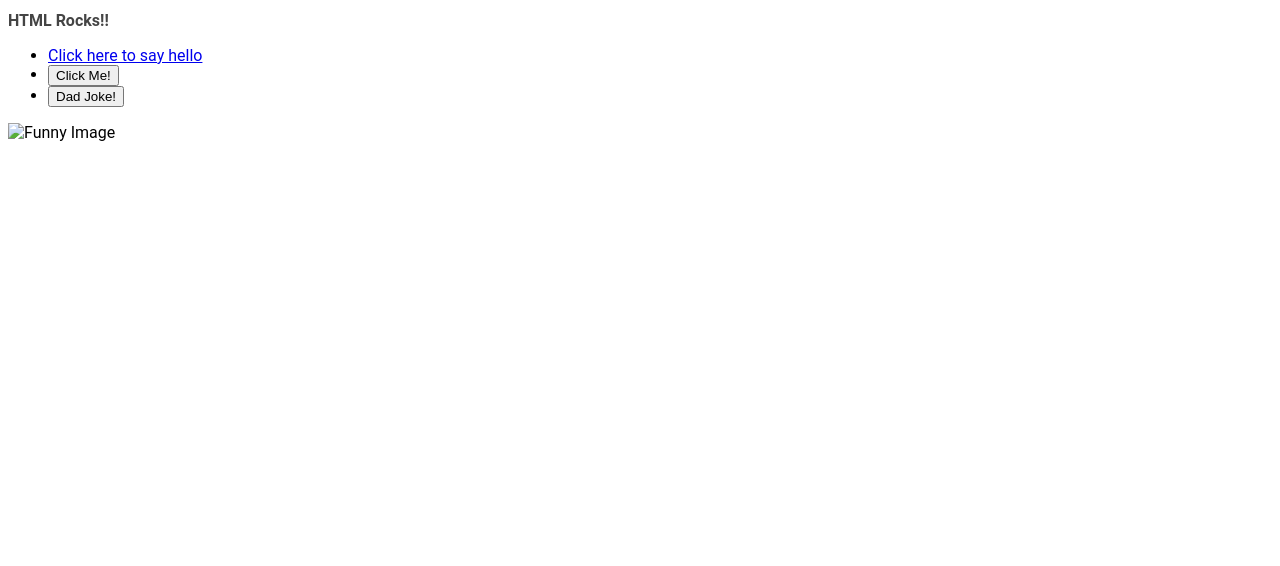
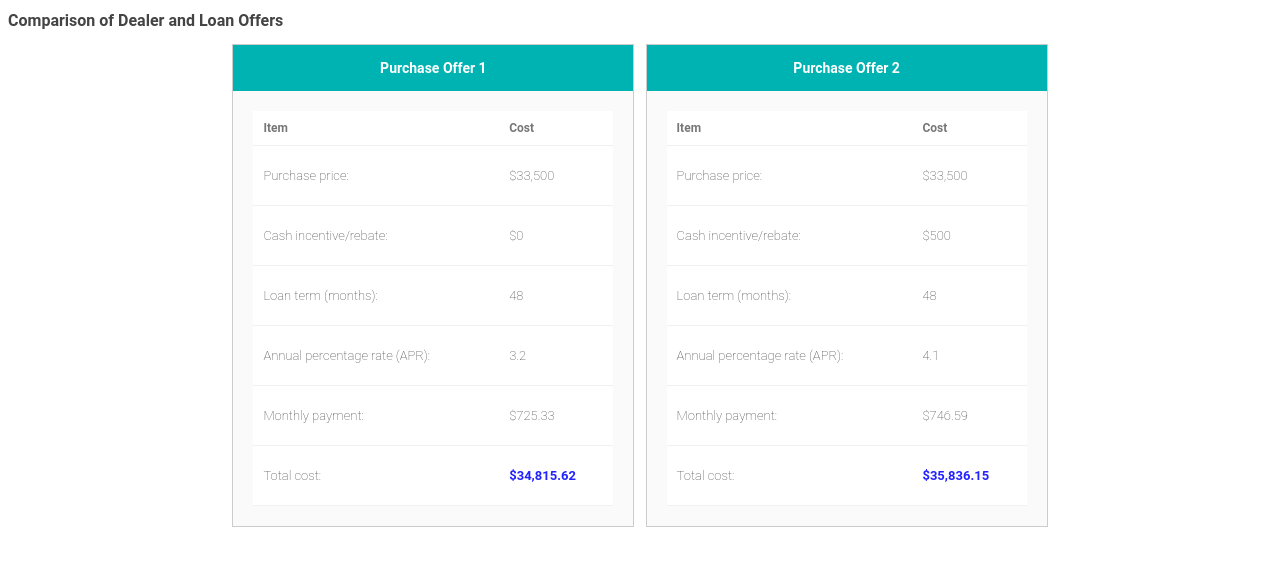
Before and after one commit to jacobroth-lab/5.03-Lab, a website: page index.html in a window 1280 px wide. Drawn offline with Linux system fonts and the light colour scheme.

Commit message:
Update index.html

```diff
--- a/index.html
+++ b/index.html
@@ -2,24 +2,125 @@
 <html>
 
 <head>
+
   <meta charset="utf-8">
-  <title>CS208 - Starter Code (UPDATE ME)!</title>
+
   <meta name="description" content="">
+
   <meta name="viewport" content="width=device-width, initial-scale=1">
+
   <link rel="stylesheet" href="style.css">
+
+  <title>Comparison of Dealer and Loan Offers</title>
+
 </head>
 
 <body>
-  <h1>HTML Rocks!!</h1>
-  <ul>
-  <li><a href="/hello">Click here to say hello</a></li>
-  <li><button id="hello-link">Click Me!</button></li>
-  <li><button id="joke-button">Dad Joke!</button></li>
-  <script src="script.js"></script>
-  </ul>
-  <img src="funny.png" alt="Funny Image" width="300" height="200">
 
-  <h2 id="joke-display"></h2>
+  <h1>Comparison of Dealer and Loan Offers</h1>
+
+  <div class="container">
+
+    <section class="offer">
+
+      <h2 class="offer-title">Purchase Offer 1</h2>
+
+      <div class="offer-contents">
+
+        <table>
+
+          <tr>
+            <th>Item</th>
+            <th>Cost</th>
+          </tr>
+
+          <tr>
+            <td>Purchase price:</td>
+            <td>$33,500</td>
+          </tr>
+
+          <tr>
+            <td>Cash incentive/rebate:</td>
+            <td>$0</td>
+          </tr>
+
+          <tr>
+            <td>Loan term (months):</td>
+            <td>48</td>
+          </tr>
+
+          <tr>
+            <td>Annual percentage rate (APR):</td>
+            <td>3.2</td>
+          </tr>
+
+          <tr>
+            <td>Monthly payment:</td>
+            <td>$725.33</td>
+          </tr>
+
+          <tr>
+            <td>Total cost:</td>
+            <td class="final-value">$34,815.62</td>
+          </tr>
+
+        </table>
+
+      </div>
+
+    </section>
+
+    <section class="offer">
+
+      <h2 class="offer-title">Purchase Offer 2</h2>
+
+      <div class="offer-contents">
+
+        <table>
+
+          <tr>
+            <th>Item</th>
+            <th>Cost</th>
+          </tr>
+
+          <tr>
+            <td>Purchase price:</td>
+            <td>$33,500</td>
+          </tr>
+
+          <tr>
+            <td>Cash incentive/rebate:</td>
+            <td>$500</td>
+          </tr>
+
+          <tr>
+            <td>Loan term (months):</td>
+            <td>48</td>
+          </tr>
+
+          <tr>
+            <td>Annual percentage rate (APR):</td>
+            <td>4.1</td>
+          </tr>
+
+          <tr>
+            <td>Monthly payment:</td>
+            <td>$746.59</td>
+          </tr>
+
+          <tr>
+            <td>Total cost:</td>
+            <td class="final-value">$35,836.15</td>
+          </tr>
+
+        </table>
+
+      </div>
+
+    </section>
+
+  </div>
+
 </body>
 
 </html>
```
